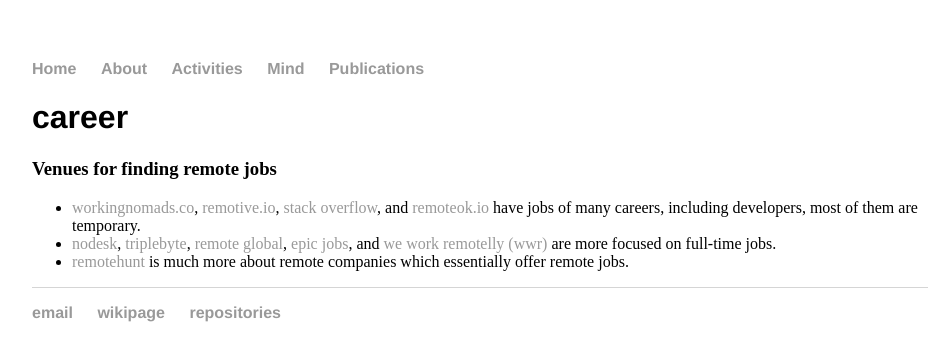
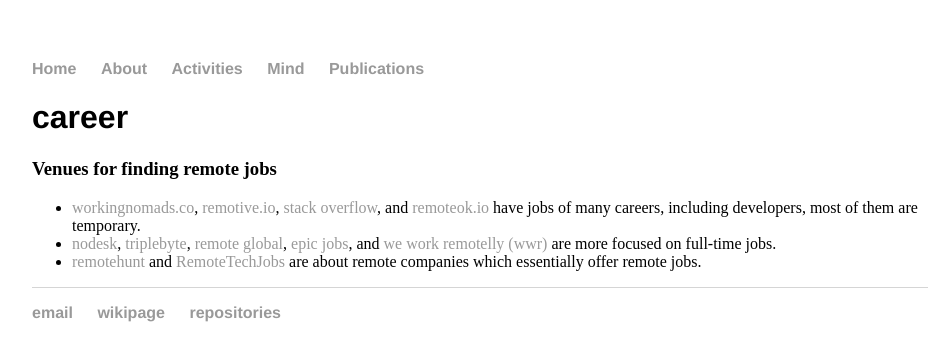
Before and after one commit to cleberjamaral/cleberjamaral.github.io, a Jekyll site: the page built from knowledge/career.md, in a window 1280 px wide. Shown: the top 361 px of the page, without its empty margins (160-1109 px from the left). Built offline with Jekyll 4.4.1, drawn with Linux system fonts in a browser that asks for light colours; our own code applies the rules of GitHub Pages for plain Markdown files.

Commit message:
GitBook: [#236] No subject

```diff
--- a/knowledge/career.md
+++ b/knowledge/career.md
@@ -3,5 +3,5 @@
 ### Venues for finding remote jobs
 
 * [workingnomads.co](https://www.workingnomads.co/jobs), [remotive.io](https://remotive.io/), [stack overflow](https://stackoverflow.com/jobs), and [remoteok.io](https://remoteok.io/) have jobs of many careers, including developers, most of them are temporary.
-* [nodesk](https://nodesk.co/remote-jobs/), [triplebyte](https://triplebyte.com/), [remote global](https://remoteglobal.com/), [epic jobs](https://epicjobs.co/), and [we work remotelly \(wwr\)](https://weworkremotely.com/) are more focused on full-time jobs.
-* [remotehunt](http://remotehunt.com/) is much more about remote companies which essentially offer remote jobs.
+* [nodesk](https://nodesk.co/remote-jobs/), [triplebyte](https://triplebyte.com/), [remote global](https://remoteglobal.com/), [epic jobs](https://epicjobs.co/), and [we work remotelly (wwr)](https://weworkremotely.com/) are more focused on full-time jobs.
+* [remotehunt](http://remotehunt.com/) and [RemoteTechJobs](https://www.remotetechjobs.com) are about remote companies which essentially offer remote jobs.
```
